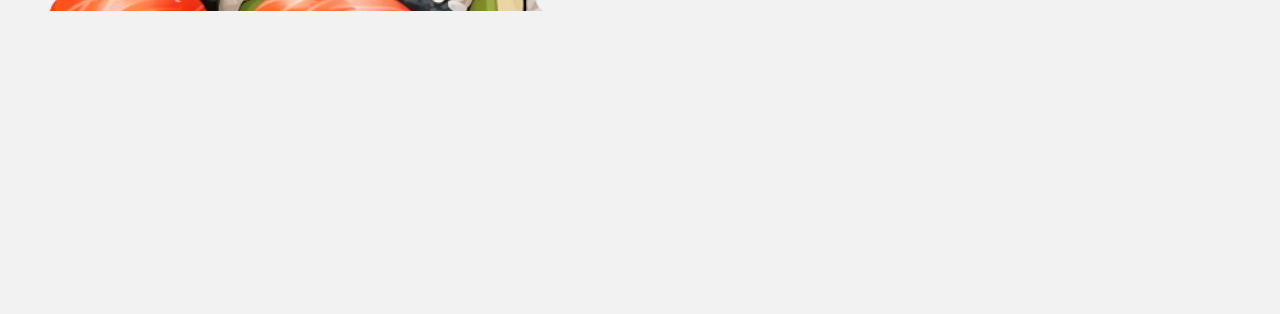
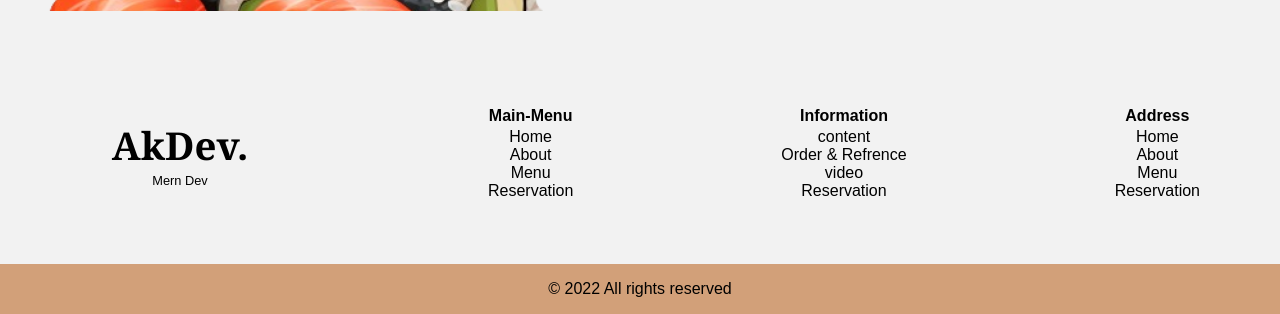
Before and after one commit to Altaf1k1P/Restaurant-web, a plain HTML site: page pages/index.html in a window 1280 px wide. Shown: the part 789-1103 px from the top of the page. Before the commit the page ends 800 px from the top, so only its background shows below. Drawn offline with Linux system fonts and the light colour scheme.

Commit message:
Add footer

```diff
--- a/Css/stylrs.css
+++ b/Css/stylrs.css
@@ -251,7 +251,6 @@ main{
 
 .sec5 {
     padding: 7%;
-
 }
 
 .sec5 .signup{
@@ -327,3 +326,50 @@ main{
     cursor: pointer;
     transition: all 0.3s;
 }
+
+
+/* footer */
+
+footer {
+    padding-top: 2rem ;
+    color: #2d2c2c;
+    text-align: center;
+    overflow-y: hidden;
+}
+
+footer .content{
+    display: flex;
+    justify-content: space-between;
+    flex-wrap: wrap;
+    align-items: center;
+    padding: 4rem 5rem;
+
+}
+
+footer .content .logo{
+    width: 20vw;
+    max-width: 200px;
+}
+
+footer .content .logo h1{
+    font-size: 2.4rem;
+    font-family: Cambria, Cochin, Georgia, Times, 'Times New Roman', serif;
+}
+
+footer .content .logo span{
+    font-size: .8rem;
+}
+
+.Menu h3{
+   font-size: 1rem;
+   margin-bottom: .2rem;
+}
+
+.Menu ul li{
+    color: #5d5d5d;
+}
+
+footer p{
+    background: rgb(210, 160, 121);
+    padding: 1rem;
+}
--- a/pages/index.html
+++ b/pages/index.html
@@ -111,6 +111,41 @@
 
            </section>
     </main>
-
+    <footer>
+        <div class="content">
+            <div class="logo">
+                <h1>AkDev.</h1>
+                <span>Mern Dev</span>
+            </div>
+            <div class="Menu">
+                <h3>Main-Menu</h3>
+                <ul>
+                    <li><a href="#">Home</a></li>
+                    <li><a href="#">About</a></li>
+                    <li><a href="#">Menu</a></li>
+                    <li><a href="#">Reservation</a></li>
+                </ul>
+            </div>
+            <div class="Menu">
+                <h3>Information</h3>
+                <ul>
+                    <li><a href="#">content</a></li>
+                    <li><a href="#">Order & Refrence</a></li>
+                    <li><a href="#">video</a></li>
+                    <li><a href="#">Reservation</a></li>
+                </ul>
+            </div>
+            <div class="Menu">
+                <h3>Address</h3>
+                <ul>
+                    <li><a href="#">Home</a></li>
+                    <li><a href="#">About</a></li>
+                    <li><a href="#">Menu</a></li>
+                    <li><a href="#">Reservation</a></li>
+                </ul>
+            </div>
+        </div>
+        <p>&copy; 2022 All rights reserved</p>
+    </footer>
 </body>
 </html>
```
